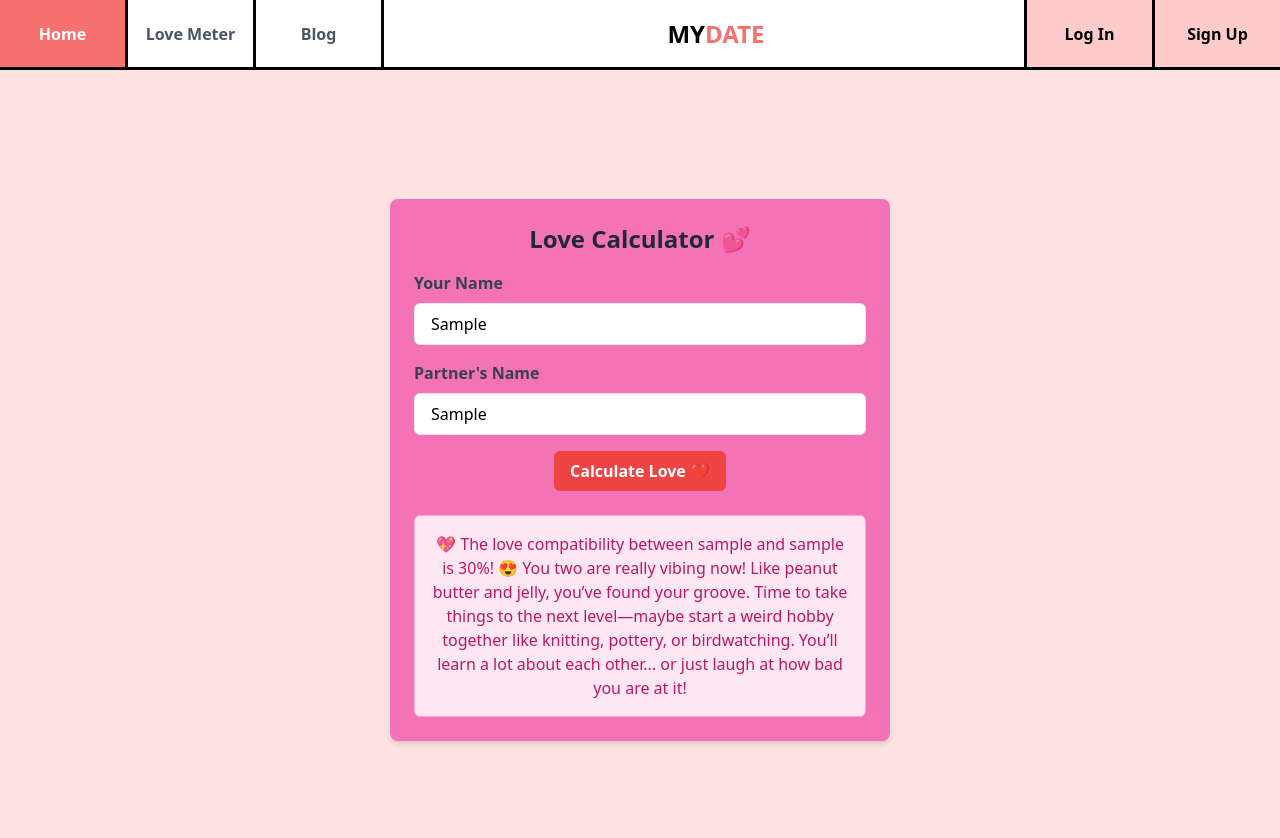
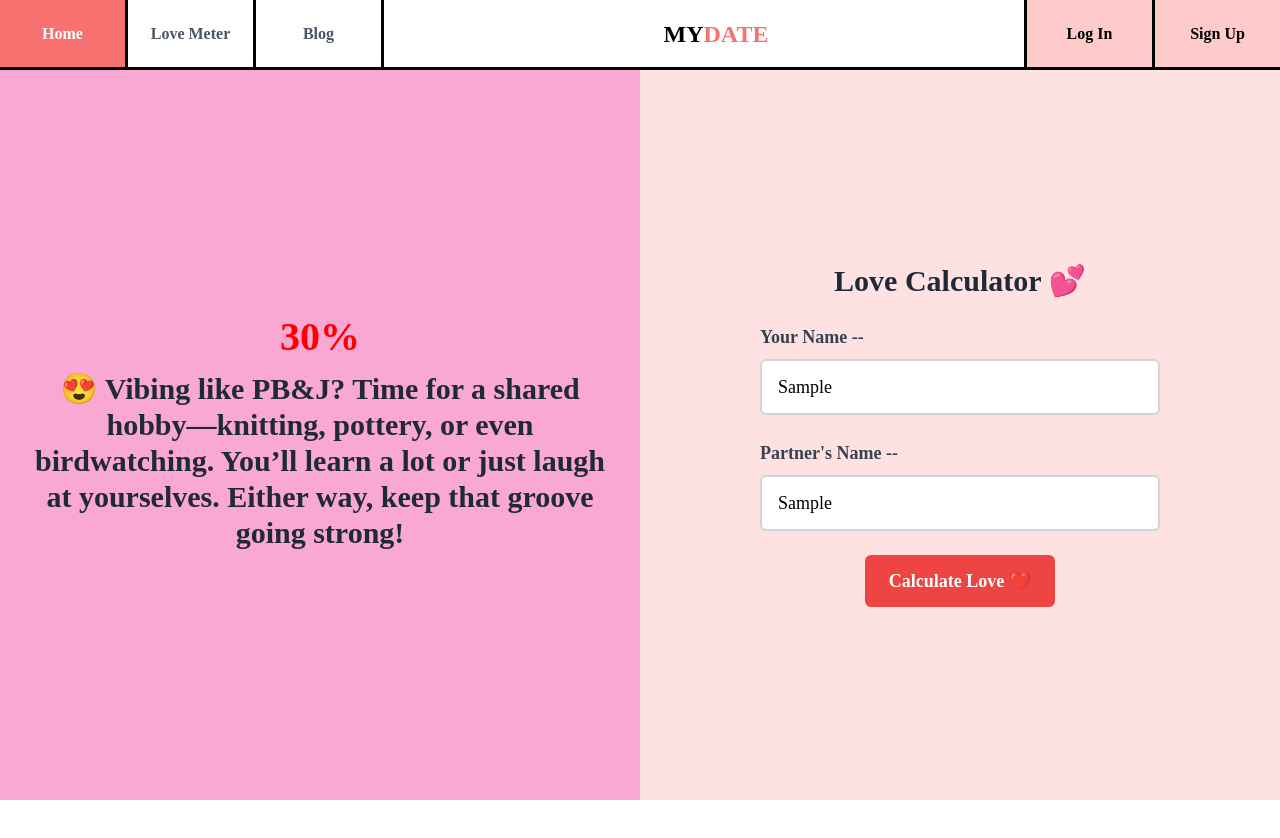
Before and after one commit to mraakibhasan/Tour-Packing-and-Direction-Assistant, a React (Vite) app in the folder forntend/TourAssistant/: page /love-calculator in a window 1280 px wide. Both pictures are taken after typing "Sample", "Sample" into the empty fields and a click on the button "Calculate Love ❤️". Shown: the top 838 px of the page. After the commit the page ends 800 px from the top, so only its background shows below. Built offline with nearby package versions, Linux system fonts and the light colour scheme.

Commit message:
changed love calculator theme

```diff
--- a/forntend/TourAssistant/src/pages/LoveCalculator.jsx
+++ b/forntend/TourAssistant/src/pages/LoveCalculator.jsx
@@ -8,29 +8,19 @@ const LoveCalculator = () => {
 
     const getLoveAdvice = (lovePercentage) => {
         const advice = [
-            "💔 Things might be a little rocky right now, but hey, all great relationships have their bumps! Just remember, even diamonds are made under pressure. Take a deep breath, give it time, and don’t worry—you’ll probably get through it as long as you don’t kill each other first. 😅",
-
-            "😅 It's still early days, so don’t panic! Relationships are like coffee—sometimes they need time to brew. Who knows? Maybe you’re just the two weirdo opposites the universe is rooting for. Hang in there, and don’t forget to laugh at the awkward moments. You’re basically dating a meme right now!",
-
-            "❤️ You're starting to click! It's like putting together IKEA furniture—slow at first, but eventually, you’ll figure it out (hopefully). Keep sharing your favorite shows, funny memes, and maybe a pizza or two. Things are looking good, so don’t overthink it! Just enjoy the ride, and don't forget the snacks!",
-
-            "😍 You two are really vibing now! Like peanut butter and jelly, you’ve found your groove. Time to take things to the next level—maybe start a weird hobby together like knitting, pottery, or birdwatching. You’ll learn a lot about each other... or just laugh at how bad you are at it!",
-
-            "💖 Things are looking solid! Now’s the perfect time to throw in some surprises—like a random dance party in the living room, or a scavenger hunt to find who left the dishes in the sink. It’s all about keeping the spark alive, even if that spark is just trying not to kill each other over chores.",
-
-            "🔥 You two are on fire! Keep it up with spontaneous surprises and keep doing what you're doing. Just don't accidentally set the house on fire with all that passion. Maybe plan a romantic date night, but also make sure you have a fire extinguisher nearby—just in case things get too hot!",
-
-            "💍 You two are practically soulmates! At this point, you’re probably finishing each other’s sentences, and maybe you’ve even started making inside jokes about the way one of you eats cereal. Keep building that deep connection, because you two are headed toward something great... unless one of you steals the blankets.",
-
-            "🌹 Love is definitely in the air! It might be time to take things up a notch—talk about your dreams, your goals, and what kind of pizza toppings you actually hate. But hey, serious stuff doesn’t mean you can’t joke around. Just make sure you’re still laughing when things get too real!",
-
-            "✨ You’ve reached soulmate status! By now, you’ve probably realized that you’re way better together than apart. But hey, don’t let that stop you from having fun! Plan a trip to somewhere unexpected, like the grocery store—because there’s no better way to bond than over the last pack of toilet paper!",
-
-            "💫 Perfect match! You two are like fries and ketchup—impossible to separate, and frankly, a little bit magical. Keep supporting each other through everything, even the small stuff like whether or not pineapple belongs on pizza. Remember, true love is about growing together, even if you’re just growing your Netflix queues."
+            "💔 Relationships have bumps! Diamonds are made under pressure, so take a deep breath, give it time, and laugh through the chaos. You’ll probably make it—as long as you don’t kill each other first! 😅",
+            "😅 Early days? Relax! Relationships are like coffee—they need time to brew. Maybe you’re the universe’s quirky opposites. Embrace the awkwardness, laugh, and just go with it. After all, you’re basically dating a meme!",
+            "❤️ Starting to click? It’s like IKEA furniture—slow but rewarding. Share shows, memes, and pizza. Don’t overthink it; just enjoy the ride and make room for snacks along the way!",
+            "😍 Vibing like PB&J? Time for a shared hobby—knitting, pottery, or even birdwatching. You’ll learn a lot or just laugh at yourselves. Either way, keep that groove going strong!",
+            "💖 Feeling solid? Surprise each other—a dance party or a fun scavenger hunt. Keep the spark alive, even if it’s over dishes in the sink. It’s about fun and connection!",
+            "🔥 You’re on fire! Plan romantic surprises but keep it safe—maybe have a fire extinguisher handy. Passion’s great, but date nights and laughter keep it balanced!",
+            "💍 Practically soulmates? Finish each other’s sentences, share inside jokes, and keep building the connection. Just don’t let blanket wars ruin the magic!",
+            "🌹 Love is in the air! Talk dreams, goals, and pizza toppings. Serious chats are fine as long as you’re laughing. When it’s real, humor keeps it strong!",
+            "✨ Soulmate level! You’re better together. Plan unexpected fun—like a grocery store trip—and bond over small moments. Even toilet paper can be romantic!",
+            "💫 Perfect match! Like fries and ketchup, you’re inseparable. Support each other, even on silly things like pineapple pizza debates. True love grows through shared laughs and queues!"
         ];
 
-
-        const index = Math.floor(lovePercentage / 10); // Get advice based on love percentage
+        const index = Math.floor(lovePercentage / 10);
         return advice[Math.min(index, advice.length - 1)];
     };
 
@@ -41,8 +31,7 @@ const LoveCalculator = () => {
 
         yourName = yourName.trim().toLowerCase();
         partnerName = partnerName.trim().toLowerCase();
-        const combinedNames =
-            yourName < partnerName ? yourName + partnerName : partnerName + yourName;
+        const combinedNames = yourName < partnerName ? yourName + partnerName : partnerName + yourName;
 
         let hash = 0;
         for (let i = 0; i < combinedNames.length; i++) {
@@ -50,13 +39,11 @@ const LoveCalculator = () => {
         }
 
         const lovePercentage = hash % 101;
-        const advice = getLoveAdvice(lovePercentage); // Get advice based on love percentage
+        const advice = getLoveAdvice(lovePercentage);
 
-        return `💖 The love compatibility between ${yourName} and ${partnerName} is ${lovePercentage}%! ${advice}`;
+        return { lovePercentage, advice };
     };
 
-
-    // Formik Setup
     const initialValues = {
         yourName: "",
         partnerName: "",
@@ -73,18 +60,37 @@ const LoveCalculator = () => {
 
     const onSubmit = (values, { setSubmitting }) => {
         const { yourName, partnerName } = values;
-        const loveMessage = loveCalculator(yourName, partnerName);
-        setResult(loveMessage);
+        const { lovePercentage, advice } = loveCalculator(yourName, partnerName);
+        setResult({ lovePercentage, advice });
         setSubmitting(false);
     };
 
     return (
-        <div>
-            <NavBar></NavBar>
-            <div>
-                <div className="min-h-screen flex items-center justify-center bg-red-100">
-                    <div className="p-6 rounded-lg shadow-md w-[500px] bg-pink-400">
-                        <h1 className="text-2xl font-bold mb-4 text-center text-gray-800">
+        <div className="h-screen w-screen flex flex-col" style={{ fontFamily: '"Caveat", cursive' }}>
+            <NavBar />
+            <div className="flex flex-1 bg-red-100">
+                {/* Left Section */}
+                <div className="flex-1 flex items-center justify-center bg-pink-300 p-6">
+                    {result ? (
+                        <div className="text-3xl font-semibold text-center text-gray-800">
+                            <p className="mb-4" style={{ color: "red", fontSize: "2.5rem" }}>
+                                {result.lovePercentage}%
+                            </p>{" "}
+                            <span style={{ fontFamily: '"Dancing Script", cursive' }}>
+                                {result.advice}
+                            </span>
+                        </div>
+                    ) : (
+                        <div className="text-xl font-medium text-gray-600 text-center">
+                            Enter your names to calculate your love compatibility! ❤️
+                        </div>
+                    )}
+                </div>
+
+                {/* Right Section */}
+                <div className="flex-1 flex items-center justify-center p-6">
+                    <div className="w-full max-w-md p-6">
+                        <h1 className="text-3xl font-bold mb-6 text-center text-gray-800">
                             Love Calculator 💕
                         </h1>
                         <Formik
@@ -95,46 +101,46 @@ const LoveCalculator = () => {
                             {({ isSubmitting }) => (
                                 <Form>
                                     {/* Your Name Field */}
-                                    <div className="mb-4">
+                                    <div className="mb-6">
                                         <label
                                             htmlFor="yourName"
-                                            className="block text-gray-700 font-semibold mb-2"
+                                            className="block text-gray-700 text-lg font-semibold mb-2"
                                         >
-                                            Your Name
+                                            Your Name --
                                         </label>
                                         <Field
                                             type="text"
                                             id="yourName"
                                             name="yourName"
                                             placeholder="Enter your name"
-                                            className="w-full px-4 py-2 border rounded-md focus:outline-none focus:ring-2 focus:ring-pink-400"
+                                            className="w-full px-4 py-3 border-2 border-gray-300 rounded-md focus:outline-none focus:ring-2 focus:ring-pink-400 text-lg"
                                         />
                                         <ErrorMessage
                                             name="yourName"
                                             component="div"
-                                            className="text-sm text-red-500 mt-1"
+                                            className="text-sm text-red-500 mt-2"
                                         />
                                     </div>
 
                                     {/* Partner's Name Field */}
-                                    <div className="mb-4">
+                                    <div className="mb-6">
                                         <label
                                             htmlFor="partnerName"
-                                            className="block text-gray-700 font-semibold mb-2"
+                                            className="block text-gray-700 text-lg font-semibold mb-2"
                                         >
-                                            Partner's Name
+                                            Partner's Name --
                                         </label>
                                         <Field
                                             type="text"
                                             id="partnerName"
                                             name="partnerName"
                                             placeholder="Enter partner's name"
-                                            className="w-full px-4 py-2 border rounded-md focus:outline-none focus:ring-2 focus:ring-pink-400"
+                                            className="w-full px-4 py-3 border-2 border-gray-300 rounded-md focus:outline-none focus:ring-2 focus:ring-pink-400 text-lg"
                                         />
                                         <ErrorMessage
                                             name="partnerName"
                                             component="div"
-                                            className="text-sm text-red-500 mt-1"
+                                            className="text-sm text-red-500 mt-2"
                                         />
                                     </div>
 
@@ -143,7 +149,7 @@ const LoveCalculator = () => {
                                         <button
                                             type="submit"
                                             disabled={isSubmitting}
-                                            className="bg-red-500 text-white px-4 py-2 rounded-md font-semibold hover:bg-pink-600 focus:ring-2 focus:ring-pink-400 focus:outline-none"
+                                            className="bg-red-500 text-white px-6 py-3 rounded-md text-lg font-semibold hover:bg-pink-600 focus:ring-2 focus:ring-pink-400 focus:outline-none"
                                         >
                                             Calculate Love ❤️
                                         </button>
@@ -151,21 +157,10 @@ const LoveCalculator = () => {
                                 </Form>
                             )}
                         </Formik>
-
-                        {/* Result Output */}
-                        {result && (
-                            <div className="mt-6 p-4 bg-pink-100 border border-pink-300 text-pink-700 rounded-md text-center">
-                                {result}
-                            </div>
-                        )}
                     </div>
-                </div>
-                <div>
-
                 </div>
             </div>
         </div>
-
     );
 };
 
```
